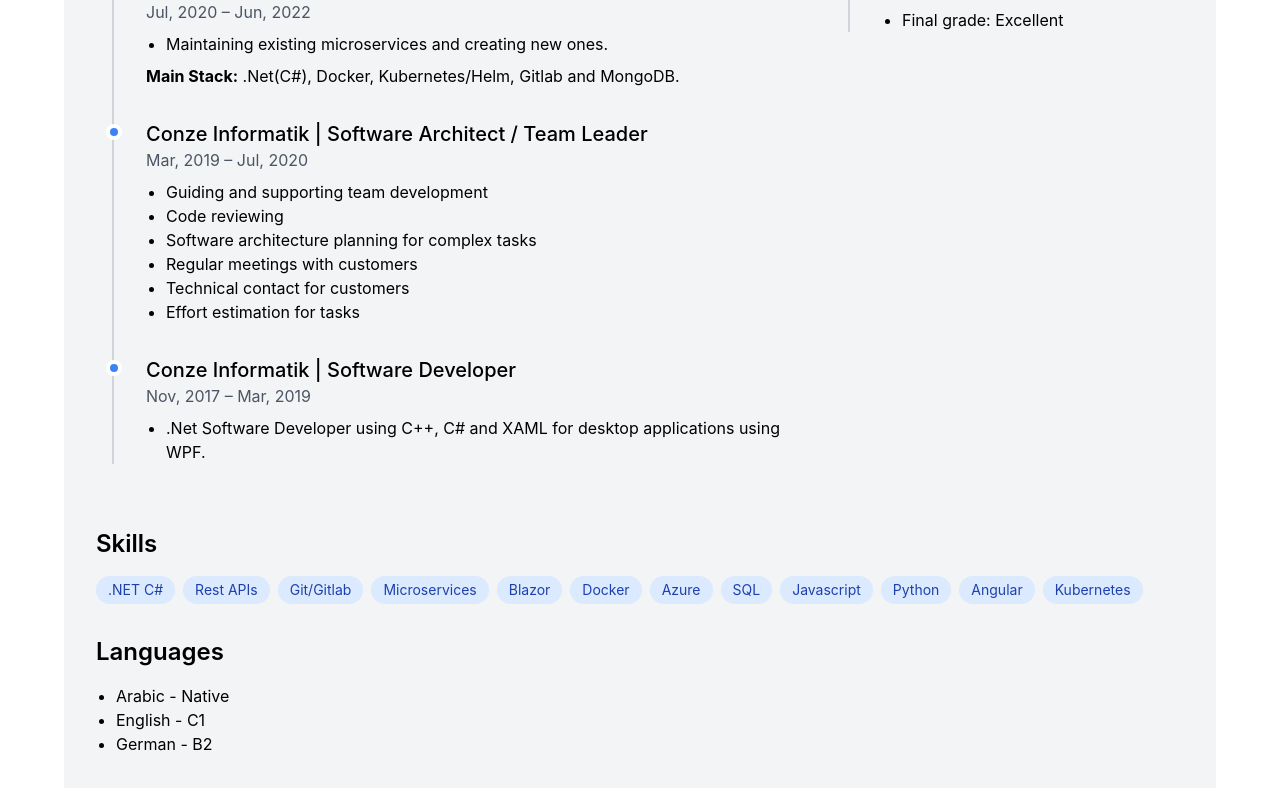
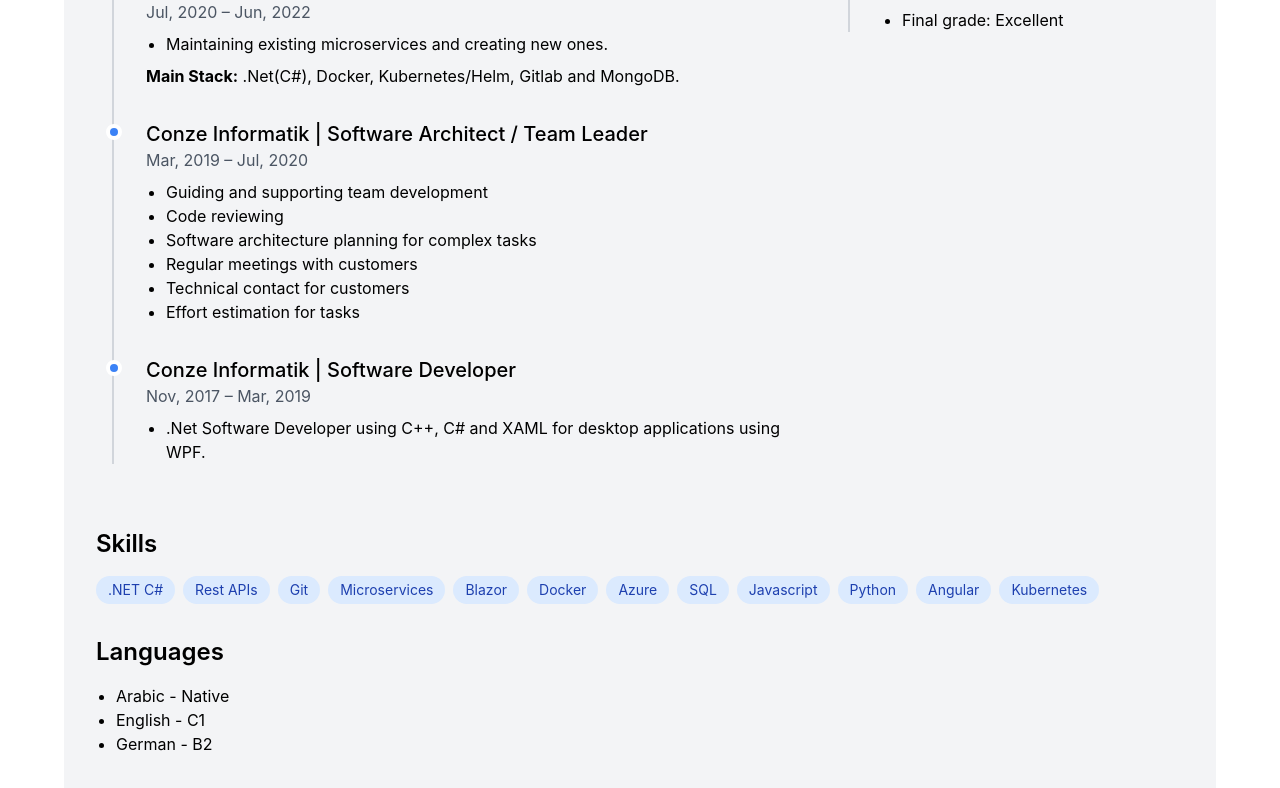
Before and after one commit to 3lwan/3lwan.github.io, a React (Create React App) app: page / in a window 1280 px wide. Shown: the part 548-1336 px from the top of the page. Built offline with nearby package versions, Linux system fonts and the light colour scheme.

Commit message:
Renamed git

```diff
--- a/src/App.js
+++ b/src/App.js
@@ -68,7 +68,7 @@
   const skills = [
     { name: '.NET C#', level: 5 },
     { name: 'Rest APIs', level: 5 },
-    { name: 'Git/Gitlab', level: 5 },
+    { name: 'Git', level: 5 },
     { name: 'Microservices', level: 4 },
     { name: 'Blazor', level: 4 },
     { name: 'Docker', level: 4 },
```
